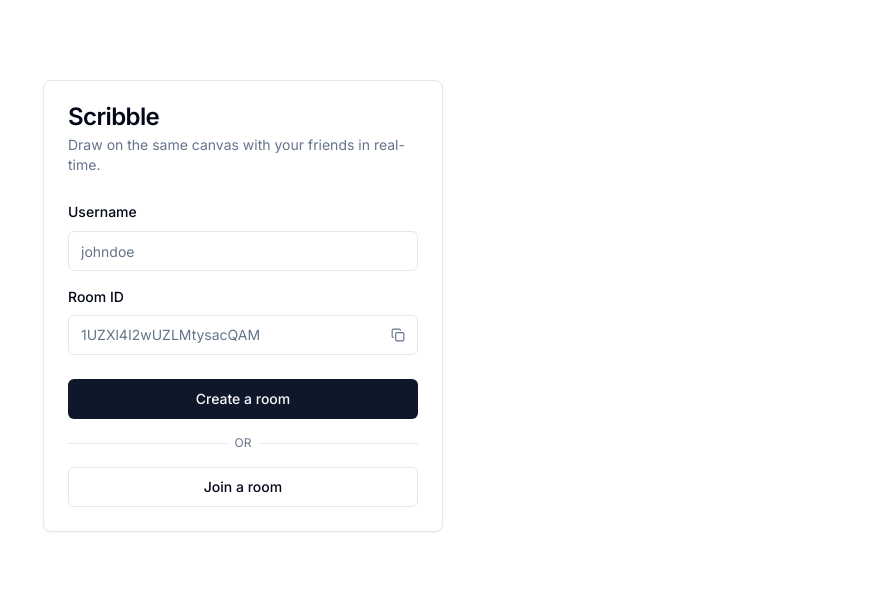
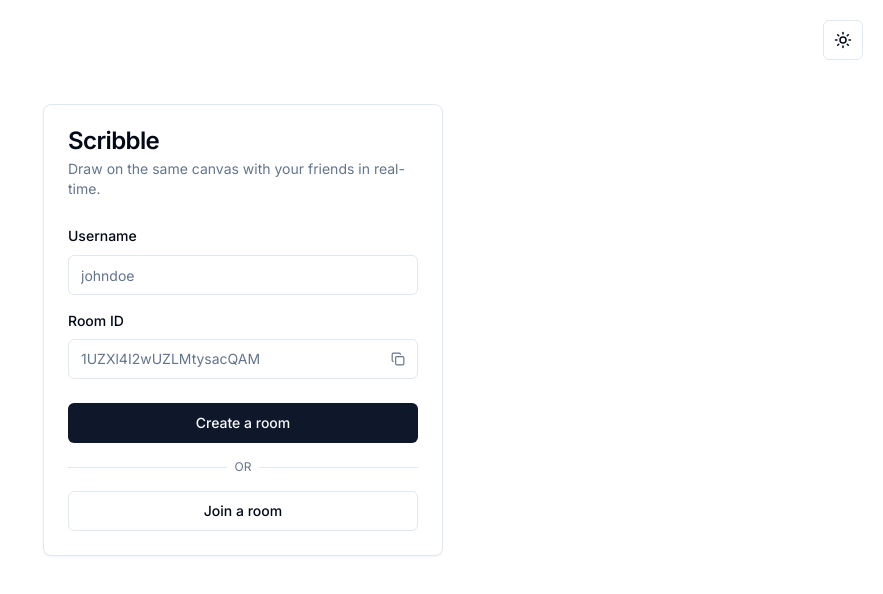
Before and after one commit to nainglinnkhant/scribble, a Next.js app in the folder client/: page / in a window 1280 px wide. Shown: the top 594 px of the page, without its empty margins (397-1280 px from the left). Built offline with nearby package versions, Linux system fonts and the light colour scheme.

Commit message:
feat: add theme menu button in home page

```diff
--- a/client/app/page.tsx
+++ b/client/app/page.tsx
@@ -8,6 +8,7 @@ import {
   CardTitle,
 } from '@/components/ui/Card'
 import { Separator } from '@/components/ui/Separator'
+import ThemeMenuButton from '@/components/ThemeMenuButton'
 import CreateRoomForm from '@/components/CreateRoomForm'
 import JoinRoomButtoon from '@/components/JoinRoomButton'
 
@@ -15,7 +16,9 @@ export default function Home() {
   const roomId = nanoid()
 
   return (
-    <div className='flex h-screen w-full items-start justify-center pt-[10vh]'>
+    <div className='flex h-screen w-full items-start justify-center pt-[13vh]'>
+      <ThemeMenuButton className='fixed right-[5vw] top-5 md:right-5' />
+
       <Card className='w-[90vw] max-w-[400px]'>
         <CardHeader>
           <CardTitle>Scribble</CardTitle>
```
